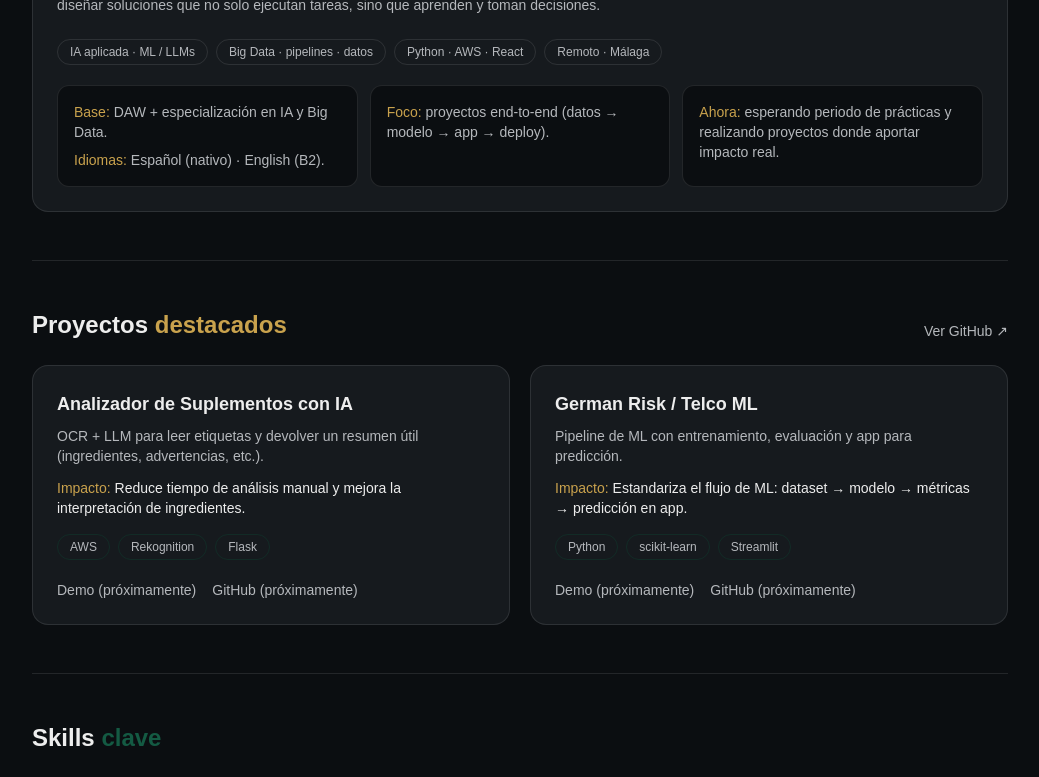
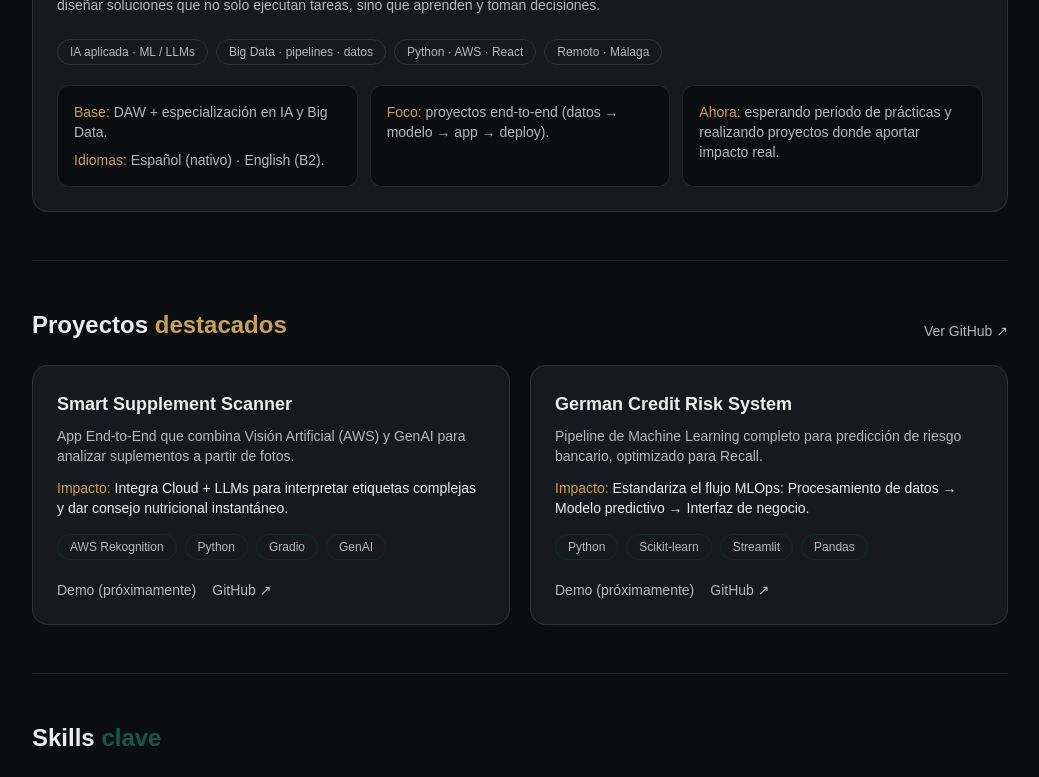
Before and after one commit to dev-manuelp/portfolio-manuelp, a Next.js app: page / in a window 1280 px wide. Shown: the part 416-1193 px from the top of the page, without its empty margins (120-1159 px from the left). Built offline with nearby package versions, Linux system fonts and the light colour scheme.

Commit message:
update proyectos

```diff
--- a/app/page.tsx
+++ b/app/page.tsx
@@ -26,19 +26,19 @@ type Cert = {
 
 const projects: Project[] = [
   {
-    title: "Analizador de Suplementos con IA",
-    desc: "OCR + LLM para leer etiquetas y devolver un resumen útil (ingredientes, advertencias, etc.).",
-    impact: "Reduce tiempo de análisis manual y mejora la interpretación de ingredientes.",
-    tags: ["AWS", "Rekognition", "Flask"],
-    github: "",
+    title: "Smart Supplement Scanner",
+    desc: "App End-to-End que combina Visión Artificial (AWS) y GenAI para analizar suplementos a partir de fotos.",
+    impact: "Integra Cloud + LLMs para interpretar etiquetas complejas y dar consejo nutricional instantáneo.",
+    tags: ["AWS Rekognition", "Python", "Gradio", "GenAI"],
+    github: "https://github.com/dev-manuelp/smart-supplement-scanner",
     demo: "",
   },
   {
-    title: "German Risk / Telco ML",
-    desc: "Pipeline de ML con entrenamiento, evaluación y app para predicción.",
-    impact: "Estandariza el flujo de ML: dataset → modelo → métricas → predicción en app.",
-    tags: ["Python", "scikit-learn", "Streamlit"],
-    github: "",
+    title: "German Credit Risk System",
+    desc: "Pipeline de Machine Learning completo para predicción de riesgo bancario, optimizado para Recall.",
+    impact: "Estandariza el flujo MLOps: Procesamiento de datos → Modelo predictivo → Interfaz de negocio.",
+    tags: ["Python", "Scikit-learn", "Streamlit", "Pandas"],
+    github: "https://github.com/dev-manuelp/german-credit-risk",
     demo: "",
   },
 ];
```
